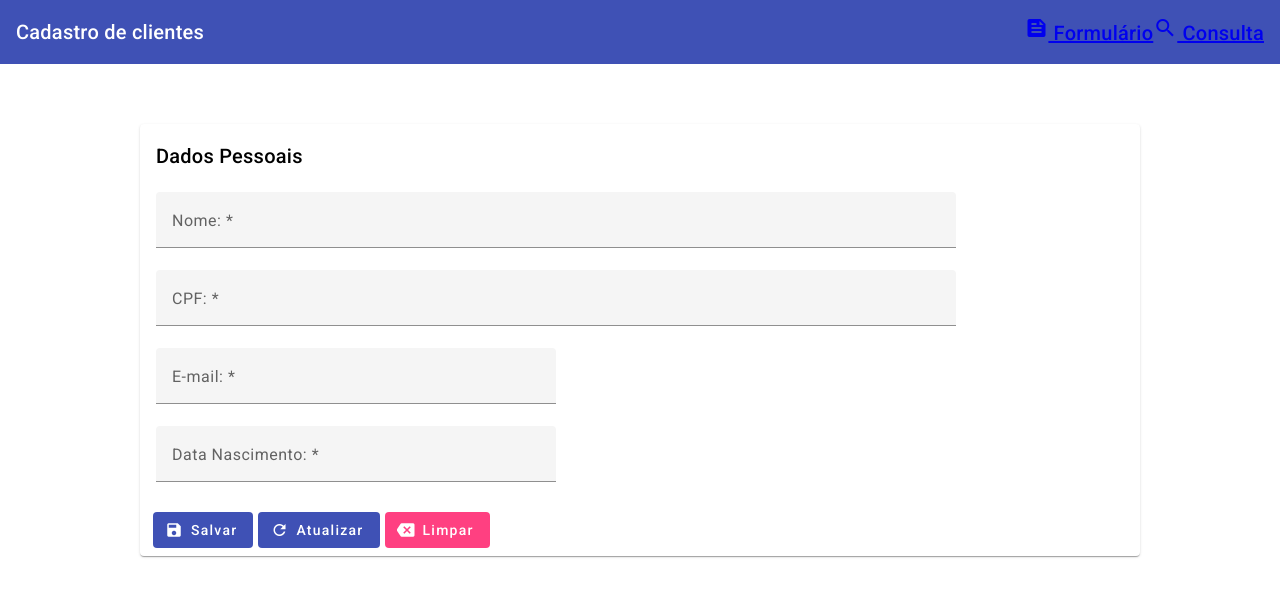
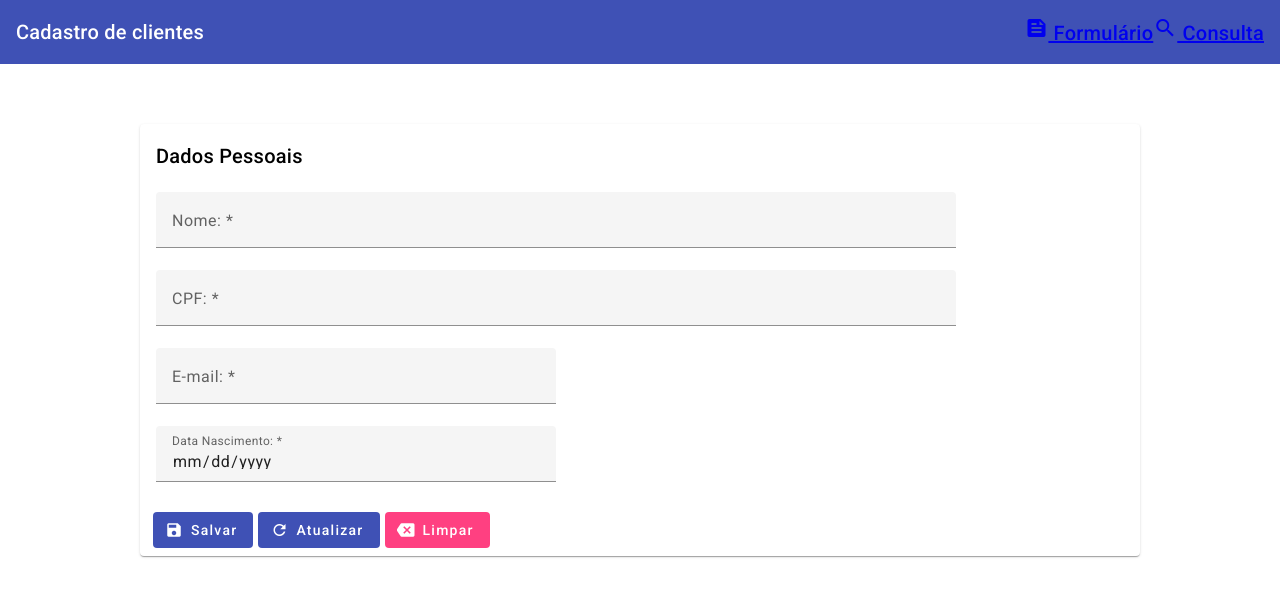
Before and after one commit to softwarefoundation/cadastro-clientes-angular-material, an Angular app: page /cadastro in a window 1280 px wide. Shown: the top 596 px of the page. Built offline with nearby package versions, Linux system fonts and the light colour scheme.

Commit message:
29. Populando os dados do cliente através do formulário

```diff
--- a/src/app/cadastro/cadastro.component.html
+++ b/src/app/cadastro/cadastro.component.html
@@ -1,6 +1,6 @@
 <div fxLayout="row" fxLayoutAlign="center">
     <div fxLayout="column" fxFlex="1000px">
-        <form class="mt-60" #clientesFrm="ngForm">
+        <form class="mt-60" #clientesFrm="ngForm" (ngSubmit)="salvar()">
             <mat-card>
                 <mat-card-header>
                     <mat-card-title>Dados Pessoais</mat-card-title>
@@ -11,7 +11,8 @@
                         <div fxLayout="column" fxFlex="800px">
                             <mat-form-field class="full-with">
                                 <mat-label>Nome: *</mat-label>
-                                <input type="text" placeholder="Ex: José da Silva" matInput>
+                                <input type="text" [(ngModel)]="cliente.nome" name="nome"
+                                       placeholder="Ex: José da Silva" matInput>
                             </mat-form-field>
                         </div>
                     </div>
@@ -20,7 +21,8 @@
                         <div fxLayout="column" fxFlex="800px">
                             <mat-form-field class="full-with">
                                 <mat-label>CPF: *</mat-label>
-                                <input type="text" placeholder="Ex: 999.999.999-99" matInput>
+                                <input type="text" [(ngModel)]="cliente.cpf" name="cpf" placeholder="Ex: 999.999.999-99"
+                                       matInput>
                             </mat-form-field>
                         </div>
                     </div>
@@ -29,7 +31,8 @@
                         <div fxLayout="column" fxFlex="400px">
                             <mat-form-field class="full-with">
                                 <mat-label>E-mail: *</mat-label>
-                                <input type="email" placeholder="Ex: bob@gmail.com" matInput>
+                                <input type="email" [(ngModel)]="cliente.email" name="email"
+                                       placeholder="Ex: bob@gmail.com" matInput>
                             </mat-form-field>
                         </div>
                     </div>
@@ -38,7 +41,8 @@
                         <div fxLayout="column" fxFlex="400px">
                             <mat-form-field class="full-with">
                                 <mat-label>Data Nascimento: *</mat-label>
-                                <input type="text" placeholder="Ex: 01/01/2000" matInput>
+                                <input type="date" [(ngModel)]="cliente.dataNascimento" name="dataNascimento"
+                                       placeholder="Ex: 01/01/2000" matInput>
                             </mat-form-field>
                         </div>
                     </div>
@@ -47,12 +51,12 @@
 
                 <mat-card-actions>
 
-                    <button mat-flat-button color="primary" class="ml-5">
+                    <button mat-flat-button color="primary" class="ml-5" type="submit">
                         <mat-icon fontIcon="save"></mat-icon>
                         Salvar
                     </button>
 
-                    <button mat-flat-button color="primary" class="ml-5">
+                    <button mat-flat-button color="primary" class="ml-5" type="submit">
                         <mat-icon fontIcon="refresh"></mat-icon>
                         Atualizar
                     </button>
--- a/src/app/cadastro/cadastro.component.ts
+++ b/src/app/cadastro/cadastro.component.ts
@@ -6,6 +6,7 @@ import {MatFormFieldModule} from "@angular/material/form-field";
 import {MatInputModule} from "@angular/material/input";
 import {MatIconModule} from "@angular/material/icon";
 import {MatButton, MatFabButton} from "@angular/material/button";
+import {Cliente} from "./cliente";
 
 @Component({
     selector: 'app-cadastro',
@@ -25,4 +26,10 @@ import {MatButton, MatFabButton} from "@angular/material/button";
 })
 export class CadastroComponent {
 
+    cliente: Cliente = Cliente.newCliente();
+
+
+    salvar() {
+        console.log('Cliente: ', this.cliente);
+    }
 }
--- /dev/null
+++ b/src/app/cadastro/cliente.ts
@@ -0,0 +1,18 @@
+import {v4 as uuid} from "uuid";
+
+export class Cliente {
+
+    id?: string;
+    nome?: string;
+    cpf?: string;
+    email?: string;
+    dataNascimento?: string;
+
+
+    static newCliente() {
+        const cliente = new Cliente();
+        cliente.id = uuid();
+        return cliente;
+    }
+
+}
```
